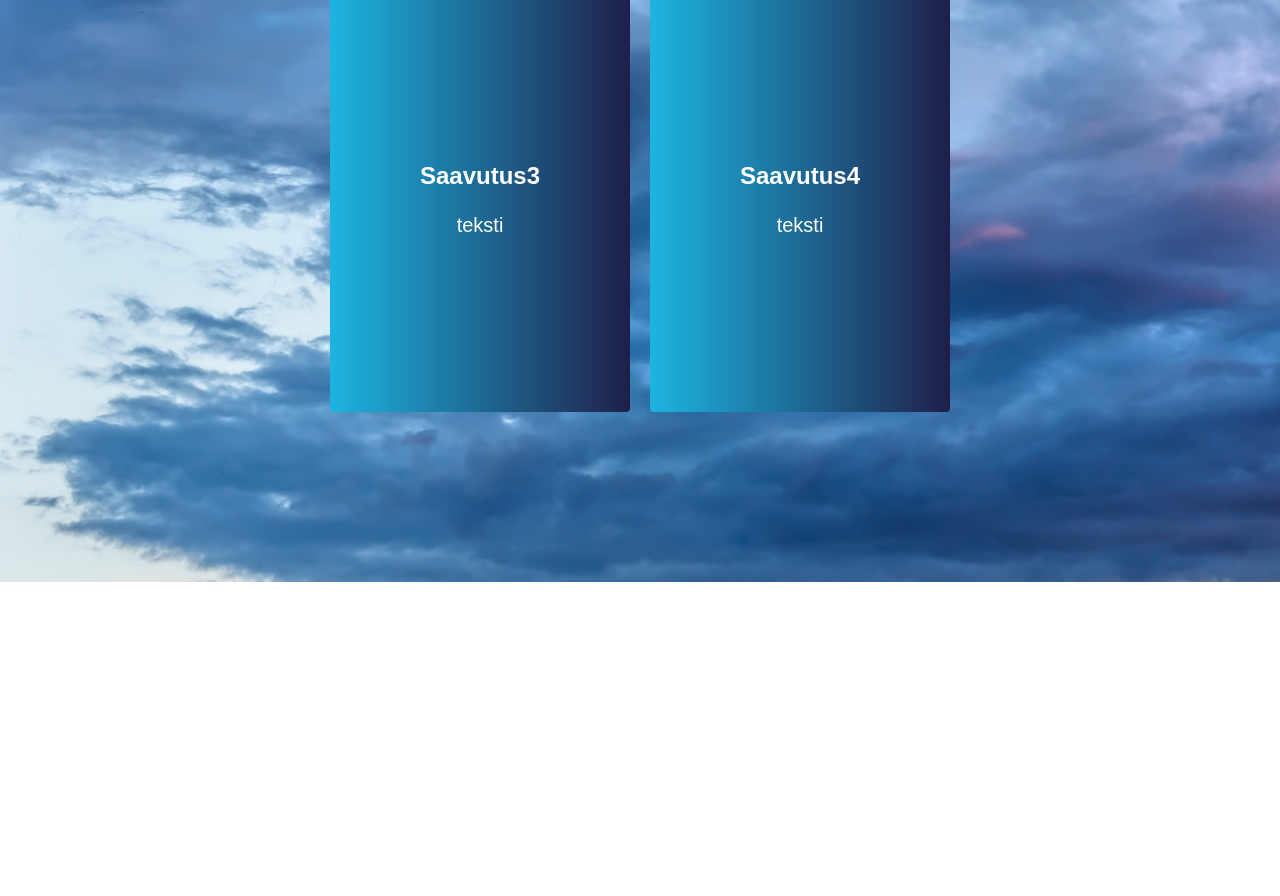
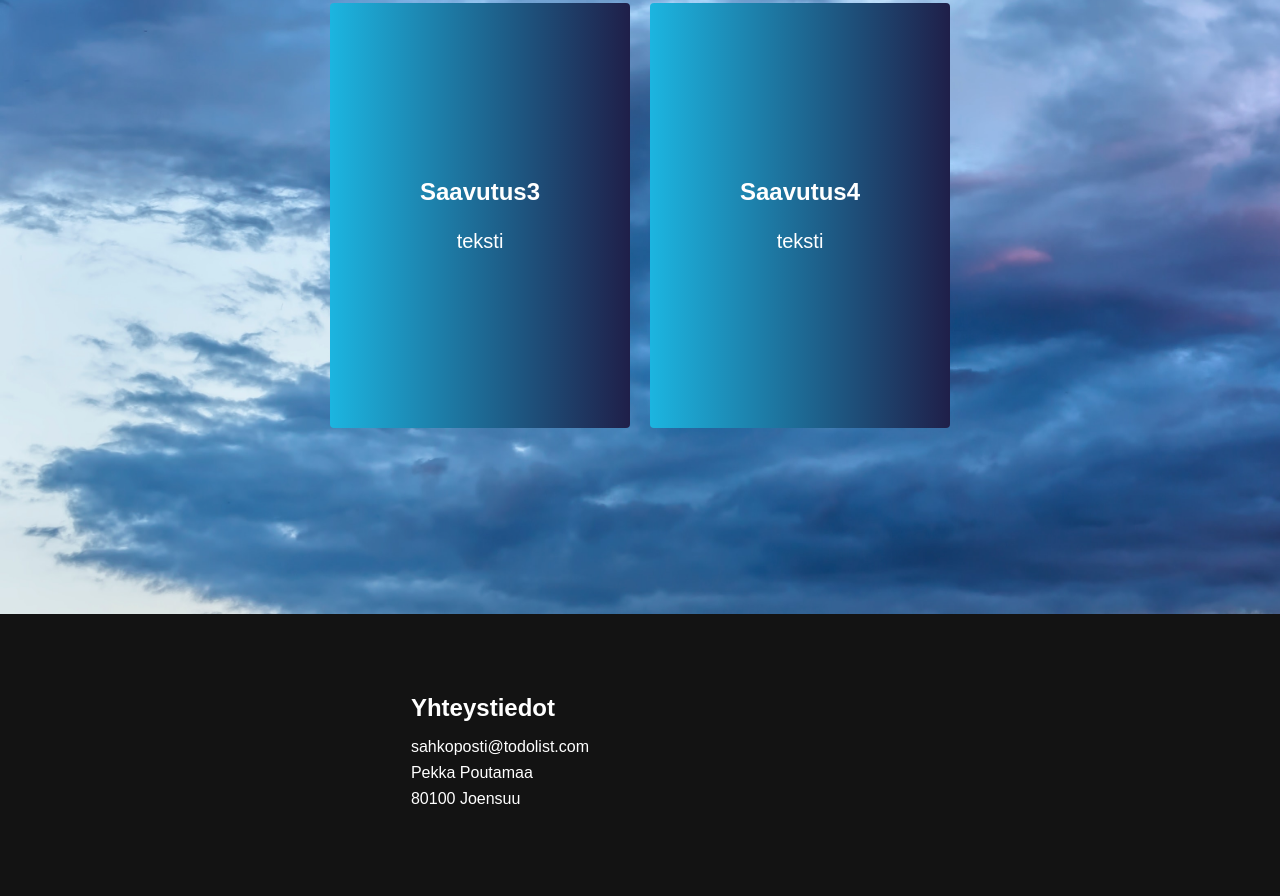
Before and after one commit to MiikkaRautio/To-Do_List_App, a plain HTML site: page index.html in a window 1280 px wide. Shown: the part 3883-4779 px from the top of the page. Before the commit the page ends 4465 px from the top, so only its background shows below. Drawn offline with Linux system fonts and the light colour scheme.

Commit message:
Lisätty footer

```diff
--- a/index.html
+++ b/index.html
@@ -119,6 +119,19 @@
         </div>
     </div>
 
+    <div class="footer__container">
+        <div class="footer__links">
+            <div class="footer__link--wrapper">
+                <div class="footer__link--items">
+                    <h2>Yhteystiedot</h2>
+                    <p>sahkoposti@todolist.com</p>
+                    <p>Pekka Poutamaa</p>
+                    <p>80100 Joensuu</p>
+                </div>
+            </div>
+        </div>
+    </div>
+
     <script src="app.js"></script>
 </body>
 </html>
--- a/styles.css
+++ b/styles.css
@@ -379,7 +379,7 @@ body{
 .accomplishments{
     background-image: url("./kuvat/pexels-felix-mittermeier-1269777.jpg");
     background-size: cover;
-    padding: 10rem 0;
+    padding: 11rem 0;
     display: flex;
     flex-direction: column;
     justify-content: center;
@@ -611,3 +611,46 @@ input, button {
 	-webkit-background-clip: text;
 	-webkit-text-fill-color: transparent;
 }
+
+.footer__container{
+    background-color: #131313;
+    padding: 5rem 0;
+    display: flex;
+    flex-direction: column;
+    justify-content: center;
+    align-items: left;
+}
+
+.footer__links{
+    width: 100%;
+    max-width: 1000px;
+    display: flex;
+    justify-content: center;
+}
+
+.footer__links--wrapper{
+    display: flex;
+}
+
+.footer__links--items{
+    display: flex;
+    flex-direction: column;
+    align-items: flex-start;
+    margin: 16px;
+    text-align: left;
+    width: 160px;
+    box-sizing: border-box;
+
+}
+
+.footer__link--items h2{
+    margin-bottom: 16px;
+    color: #fff;
+}
+
+.footer__link--items p{
+    color: #fff;
+    text-decoration: none;
+    margin-bottom: 0.5rem;
+
+}
```
